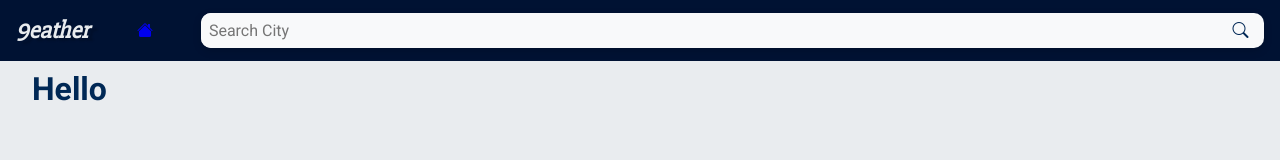
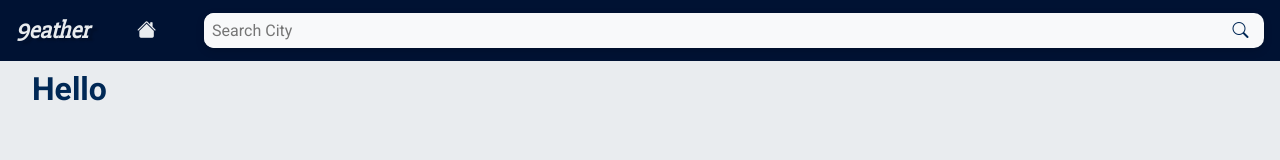
Before and after one commit to we2004/weather-app, a React (Vite) app: page /favorite in a window 1280 px wide. Shown: the top 160 px of the page. Built offline with nearby package versions, Linux system fonts and the light colour scheme.

Commit message:
refactor Header component to use dynamic icon classes and update styles

```diff
--- a/src/components/Header.css
+++ b/src/components/Header.css
@@ -58,7 +58,7 @@
   color: var(--light-font-color);
 }
 
-.fav-icon {
+.fav-icon, .home-icon {
   font-size: 1.2rem;
   color: var(--light-font-color);
 
@@ -70,3 +70,8 @@
   transform: scale(1.5);
   color: rgb(194, 0, 0);
 }
+
+.home-icon:hover {
+  transform: scale(1.5);
+  color: rgb(0, 194, 0);
+}
--- a/src/components/Header.tsx
+++ b/src/components/Header.tsx
@@ -7,11 +7,19 @@ type HeaderProps = {
   toHomePage: boolean
 }
 function Header({ icon, toHomePage }: HeaderProps) {
+  const link = toHomePage ? '/' : 'favorite'
+  const iconClass = toHomePage ? 'home-icon' : 'fav-icon'
+
   return (
     <>
       <div className="header">
         <div className="logo">9eather</div>
-        <NavLink to={toHomePage ? "/" : "/favorite"}>{icon}</NavLink>
+        <NavLink
+          to={link}
+          className={iconClass}
+        >
+          {icon}
+        </NavLink>
 
         <div className="search-bar">
           <input
--- a/src/components/cards/ForecastDayCard.css
+++ b/src/components/cards/ForecastDayCard.css
@@ -13,7 +13,6 @@
   color: var(--light-font-color);
 
   box-shadow: var(--dark-shadow);
-  cursor: pointer;
   transition: all 0.3s ease;
 }
 
--- a/src/pages/WeatherDashboard.tsx
+++ b/src/pages/WeatherDashboard.tsx
@@ -121,7 +121,7 @@ const forecastDays: ForecastDayCardProps[] = [
 function WeatherDashboard() {
   return (
     <>
-      <Header icon={<i className="bi bi-heart-fill fav-icon"></i>} toHomePage={false}/>
+      <Header icon={<i className="bi bi-heart-fill"></i>} toHomePage={false}/>
 
       <h2 className="section-title">Today's Weather</h2>
 
```
